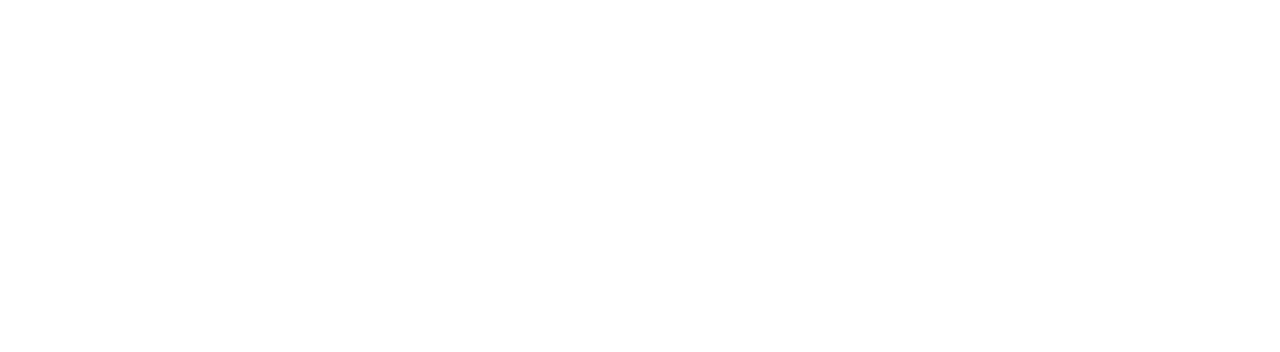
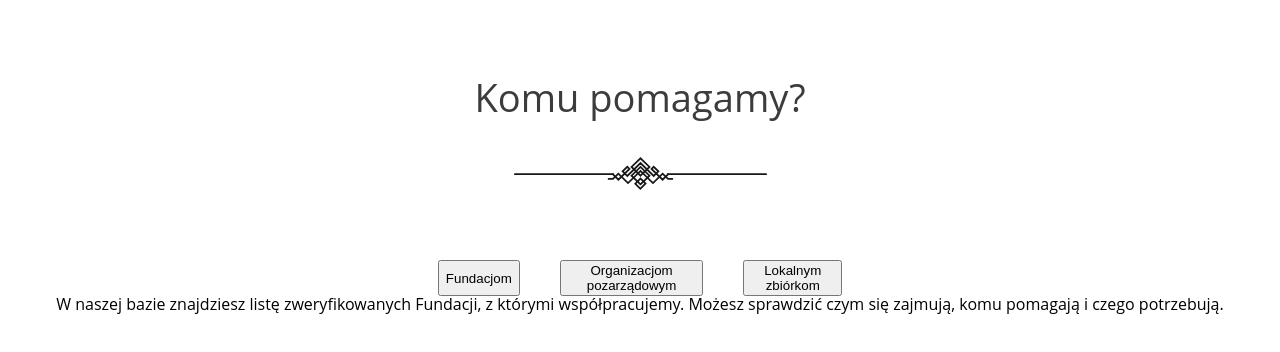
Before and after one commit to Grzesiek333/Portfolio-Lab-Oddam-w-dobre-rece, a React (Vite) app: page / in a window 1280 px wide. Shown: the part 3201-3553 px from the top of the page. Before the commit the page ends 2891 px from the top, so only its background shows below. Built offline with nearby package versions, Linux system fonts and the light colour scheme.

Commit message:
WhoHelp-1f

```diff
--- /dev/null
+++ b/src/components/WhoHelp.jsx
@@ -0,0 +1,53 @@
+import React, { useState } from 'react';
+
+function Fundaction() {
+  return (
+    <div>
+        <div>W naszej bazie znajdziesz listę zweryfikowanych Fundacji, z którymi współpracujemy. Możesz sprawdzić czym się zajmują, komu pomagają i czego potrzebują.
+        </div>
+    </div>
+  );
+}
+
+function Organizations() {
+  return (
+    <div>
+        <div>Lorem ipsum dolor sit amet, consectetur adipiscing elit, sed do eiusmod tempor incididunt ut labore et dolore magna aliqua. Ut enim ad minim veniam, quis nostrud exercitation.
+        </div>
+    </div>
+  )
+}
+
+function Fundraisers() {
+  return (
+    <div>
+        <div>Lorem ipsum dolor sit amet, consectetur adipiscing elit, sed do eiusmod tempor incididunt ut labore et dolore magna aliqua. Ut enim ad minim veniam, quis nostrud exercitation.
+        </div>
+    </div>
+  )
+}
+
+export function WhoHelp() {
+  const [activeSection, setActiveSection] = useState('fundaction');
+
+  const handleButtonClick = (section) => {
+    setActiveSection(section);
+  };
+
+  return (
+    <section id='WhoHelp'>
+      <div className="area_WhoHelp">
+        <h1>Komu pomagamy?</h1>
+        <img src="src/assets/Decoration.svg" />
+        <div className="buttons_WhoHelp">
+          <button onClick={() => handleButtonClick('fundaction')}>Fundacjom</button>
+          <button onClick={() => handleButtonClick('organizations')}>Organizacjom pozarządowym</button>
+          <button onClick={() => handleButtonClick('fundraisers')}>Lokalnym zbiórkom</button>
+        </div>
+        {activeSection === 'fundaction' && <Fundaction />}
+        {activeSection === 'organizations' && <Organizations />}
+        {activeSection === 'fundraisers' && <Fundraisers />}
+      </div>
+    </section>
+  );
+};
--- a/src/components/home.jsx
+++ b/src/components/home.jsx
@@ -2,6 +2,7 @@
 import HomeThreeColumns from "./HomeThreeColumns";
 import SimpleSteps from "./SimpleSteps";
 import AboutUs from "./AboutUs";
+import { WhoHelp } from "./WhoHelp";
 
 
 export default function Home() {
@@ -11,6 +12,7 @@
         <HomeThreeColumns />
         <SimpleSteps />
         <AboutUs />
+        <WhoHelp />
       </>
     );
   }
--- /dev/null
+++ b/src/scss/_WhoHelp.scss
@@ -0,0 +1,22 @@
+#WhoHelp {
+    display: flex;
+    justify-content: center;
+    .area_WhoHelp {
+        margin-top: 70px;
+        width: 1344px;
+        height: 862px;
+        display: flex;
+        flex-direction: column;
+        justify-content: center;
+        align-items: center;
+        img{
+            margin-top: 32px;
+        }
+    }
+}
+.buttons_WhoHelp {
+    margin-top: 70px;
+    display: flex;
+    gap: 10%;
+
+}
--- a/src/scss/main.scss
+++ b/src/scss/main.scss
@@ -5,6 +5,8 @@
 @import './_ThreeColumns.scss';
 @import './_SimpleSteps.scss';
 @import './_AboutUs.scss';
+@import './_WhoHelp.scss';
+
 
 body {
     font-family: $font-base;
```
Also changed, not shown: src/services/supabase.js (added, +9 -0 lines).
